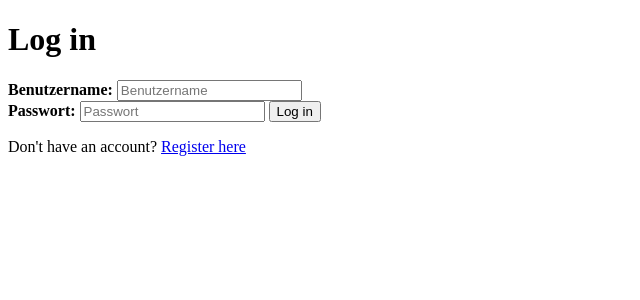
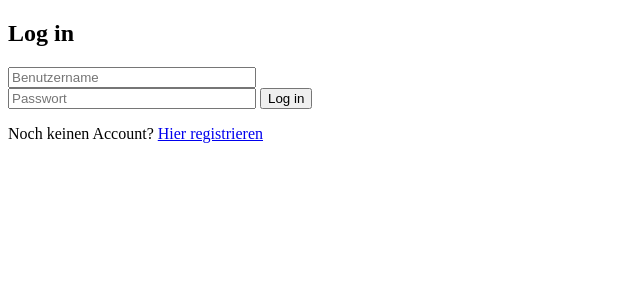
Before and after one commit to LRenTi/BIF1_Hotel-Website, a PHP site: page /pages/login.php in a window 1280 px wide. Shown: the top 300 px of the page, without its empty margins (0-640 px from the left). Run offline with PHP 8.4, Linux system fonts and the light colour scheme.

Commit message:
Login/register design change

```diff
--- a/pages/login.php
+++ b/pages/login.php
@@ -1,3 +1,24 @@
+<?php
+    $msg = "";
+
+    if(isset($_POST["username"]) && isset($_POST["password"]))
+    {
+        if($_POST["username"] == $_POST["password"])
+        {
+            // Login erfolgreich
+            $_SESSION["usernameSession"] = $_POST["username"];
+            header("Refresh:0");
+            header('Location: \index.php?include=home');
+        }
+        else
+        {
+            $msg = "<p class=\"text-danger\">Wrong username or password!</p>";
+        }
+    }
+
+
+?>
+
 <!DOCTYPE html>
 
 <html>
@@ -6,44 +27,29 @@
     </head>
 
     <body>
-        <div class="container">
-            <div class="d-flex justify-content-center">
-                <div>
-                    <h1 class="font-weight-bold mt-3">Log in</h1>
+        <section class="bg-grad-rb">
+            <div class="container d-flex justify-content-center pt-5">
+
+                <div class="card p-3 text-center border-white">
+                    <h1 class="fw-bold mt-2 mb-3">Log in</h1>
+
                     <form style="width: 20rem;" action="" method="post">
-                        <label><b>Benutzername:</b></label>
-                        <input type="text" class="form-control" placeholder="Benutzername" id="username" name="username" value="<?php if (isset($_POST["username"])) echo $_POST["username"]; ?>" required>
+                        <div class="d-flex flex-column justify-content-center align-items-center">
+                            <input type="text" class="text-center form-control mb-3" style="width: 15rem;" placeholder="Benutzername" id="username" name="username" value="<?php if (isset($_POST["username"])) echo $_POST["username"]; ?>" required>
 
-                        <label><b>Passwort:</b></label>
-                        <input type="password" class="form-control" placeholder="Passwort" id="password" name="password" required>
+                            <input type="password" class="text-center form-control" style="width: 15rem;" placeholder="Passwort" id="password" name="password" required>
 
-                        <button type="submit" class="btn btn-outline cblue mb-3 mt-2">Log in</button>
-                        <p>Don't have an account? <a href="index.php?include=register" class="">Register here</a></p>
+                            <button type="submit" class="btn btn-outline cblue mb-3 mt-2">Log in</button>
+                            <p >Noch keinen Account? <a href="index.php?include=register" class="">Hier registrieren</a></p>
+                        </div>
                     <form>
+                        <?php
+                            echo ($msg);
+                        ?>
 
-                    <?php
-
-                        if(isset($_POST["username"]) && isset($_POST["password"]))
-                        {
-                            if($_POST["username"] == $_POST["password"])
-                            {
-                                // Login erfolgreich
-                                $_SESSION["usernameSession"] = $_POST["username"];
-                                header("Refresh:0");
-                                header('Location: \index.php?include=home');
-                            }
-                            else
-                            {
-                                // Login nicht erfolgreich
-                                echo ("<p class=\"text-danger\">Wrong username or password!</p>");
-                            }
-                        }
-
-
-                    ?>
                 </div>
             </div>
-        </div>
+        </section>
     </body>
 
 </html>
--- a/pages/register.php
+++ b/pages/register.php
@@ -5,9 +5,9 @@
 
 <body>
     <section class="bg-grad-rb">
-        <div class="container d-flex justify-content-center p-5">
+        <div class="container d-flex justify-content-center pt-5">
 
-            <div class="card p-3 text-center border-white" style="width: 400px;">
+            <div class="card p-3 text-center border-white">
                 <h1 class="fw-bold mt-2 mb-3">Registrierung</h1>
 
                 <form method="post">
--- a/stylesheet.css
+++ b/stylesheet.css
@@ -79,7 +79,7 @@ input::file-selector-button {
     border-radius: .25rem!important;
 }
 .bg-grad-rb {
-    background-image: linear-gradient(to right top, #0f2453, #6d3f68, #ac6874, #d79e86, #f0dbac);
+    background-image: URL("content/banner/patterns.png");
     min-height: 80vh;
 }
 .border-white{
```
Also changed, not shown: content/banner/patterns.png (added).
